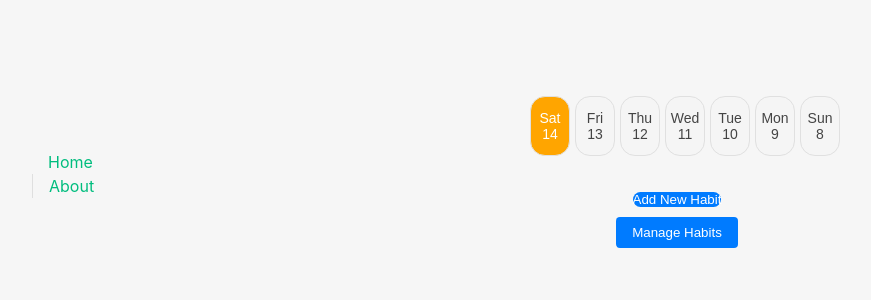
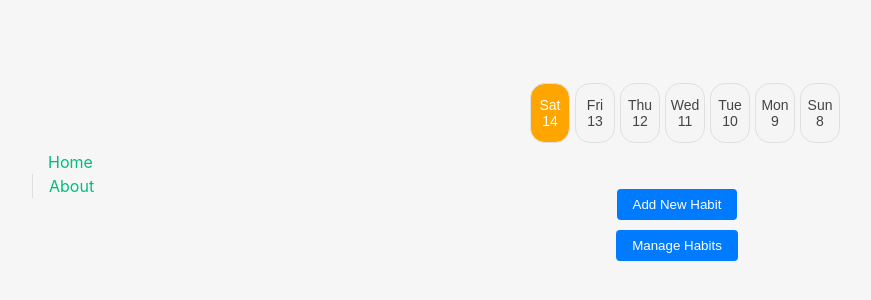
Before and after one commit to SeanMarkWD/HabitTrackerApp, a Vue app: page /day/1 in a window 1280 px wide. Shown: the part 234-534 px from the top of the page, without its empty margins (146-1017 px from the left). Built offline with nearby package versions, Linux system fonts and the light colour scheme.

Commit message:
commit after checkboxes are now back

```diff
--- a/src/components/HabitItem.vue
+++ b/src/components/HabitItem.vue
@@ -9,11 +9,17 @@ const props = defineProps({
   iconName: String,
 });
 
+const emit = defineEmits(['update:isCompleted']);
+
 const isCompleted = ref(props.isCompleted);
 
 const iconPath = computed(
   () => new URL(`../assets/icons/${props.iconName}.svg`, import.meta.url).href,
 );
+
+function handleCheckboxChange(newStatus) {
+  emit('update:isCompleted', newStatus);
+}
 </script>
 
 <template>
@@ -21,6 +27,11 @@ const iconPath = computed(
     <label>
       <IconComponent :icon-name="iconName" />
       <span>{{ habitName }}</span>
+      <HabitCheckbox
+        :habit-name="habitName"
+        :is-completed="isCompleted"
+        @update:is-completed="handleCheckboxChange"
+      />
     </label>
   </li>
 </template>
--- a/src/views/MainView.vue
+++ b/src/views/MainView.vue
@@ -90,8 +90,8 @@ loadHabits();
         </button>
       </nav>
       <div class="habit-adder-container">
-        <button @click="navigateToAddHabit">Add New Habit</button>
-        <button class="manage-habits-button" @click="navigateToManageHabits">Manage Habits</button>
+        <button class="habits-button" @click="navigateToAddHabit">Add New Habit</button>
+        <button class="habits-button" @click="navigateToManageHabits">Manage Habits</button>
       </div>
     </header>
     <main>
@@ -164,7 +164,7 @@ nav a:first-of-type {
   width: 100%;
 }
 
-.manage-habits-button {
+.habits-button {
   margin-top: 10px;
   padding: 8px 16px;
   background-color: #007bff;
@@ -174,7 +174,7 @@ nav a:first-of-type {
   cursor: pointer;
 }
 
-.manage-habits-button:hover {
+.habits-button:hover {
   background-color: #0056b3;
 }
 
```
